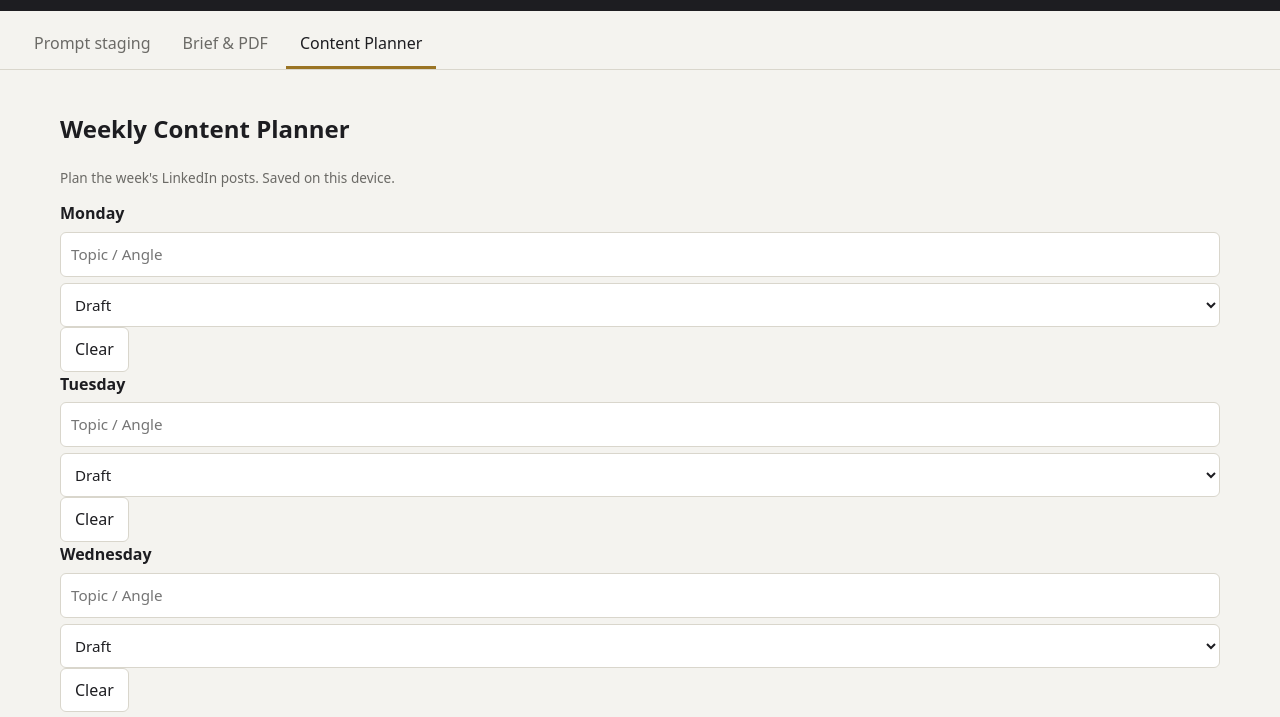
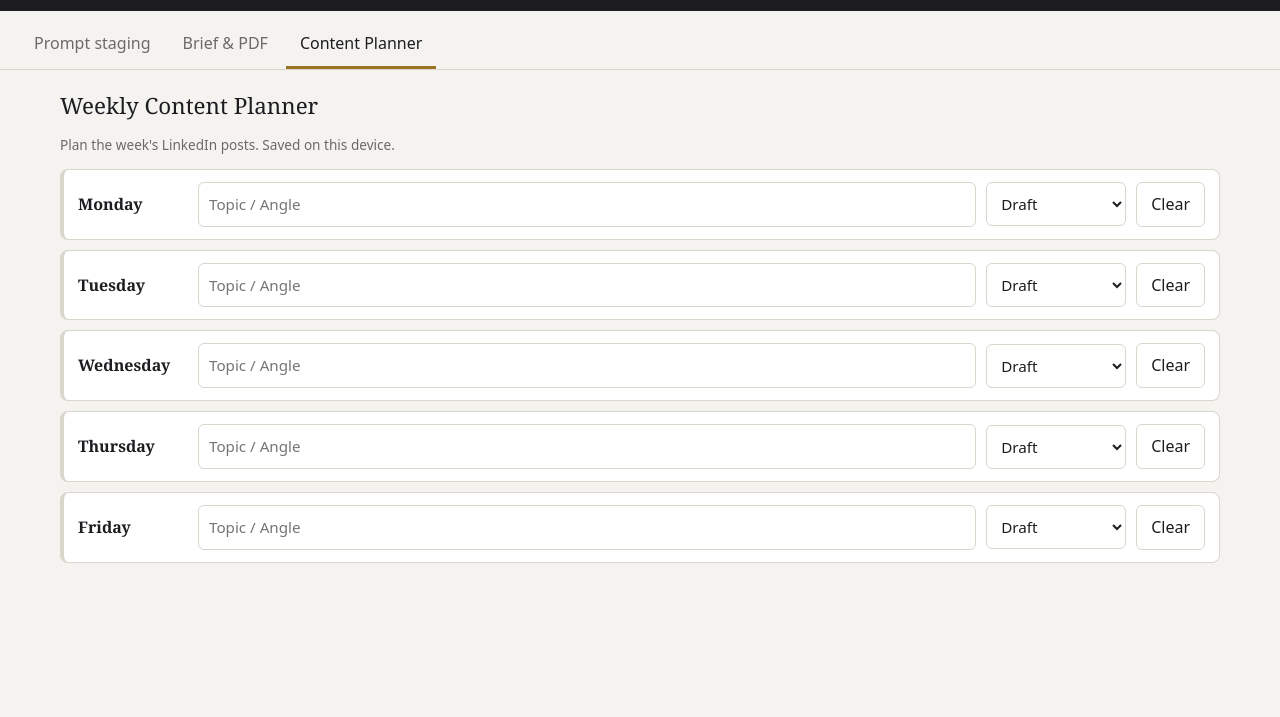
Before and after one commit to githubbest729/SpecForge-Wrapper, a website: page index.html in a window 1280 px wide. Both pictures are taken after a click on the button "Content Planner". Shown: the part 73-790 px from the top of the page. Drawn offline with Linux system fonts and the light colour scheme.

Commit message:
Add files via upload

```diff
--- a/css/style.css
+++ b/css/style.css
@@ -40,4 +40,9 @@ dialog h2{margin:0 0 12px;font:1.4rem Georgia,serif}dialog ol{padding-left:20px;
 .a4 .meta-header .wide{grid-column:1/-1}.a4 .meta-header strong{color:#3a3326}
 @media(max-width:600px){.a4 .meta-header{grid-template-columns:1fr}}
 @media screen{.a4{min-height:min(297mm,85vh);max-height:85vh;overflow-y:auto}}
+.ph2{margin:0;font:1.4rem Georgia,serif}
+.pr{display:grid;grid-template-columns:110px 1fr 140px auto;gap:10px;align-items:center;padding:12px 14px;margin-bottom:10px;background:var(--pn);border:1px solid var(--ln);border-left:4px solid var(--ln);border-radius:8px}
+.pr input,.pr select{margin-top:0}.pd{font-family:Georgia,serif}
+.pr[data-s=Ready]{border-left-color:var(--au)}.pr[data-s=Posted]{border-left-color:#3d8b5f}.pr[data-s=Posted] input{text-decoration:line-through;color:var(--mut)}
+@media(max-width:700px){.pr{grid-template-columns:1fr auto auto}.pr input{grid-column:1/-1;grid-row:2}}
 .doc{max-width:640px;margin:0 auto;padding:40px 20px;font-family:Georgia,serif}
```
